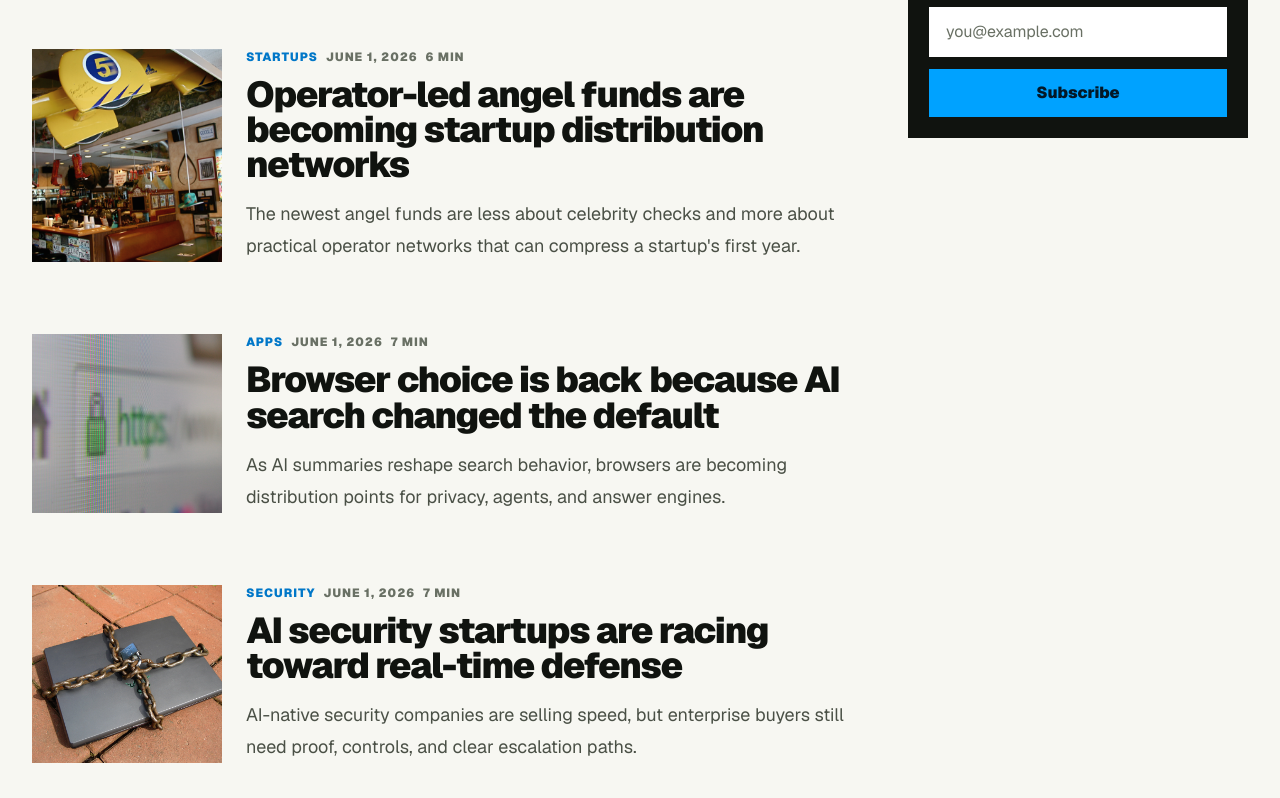
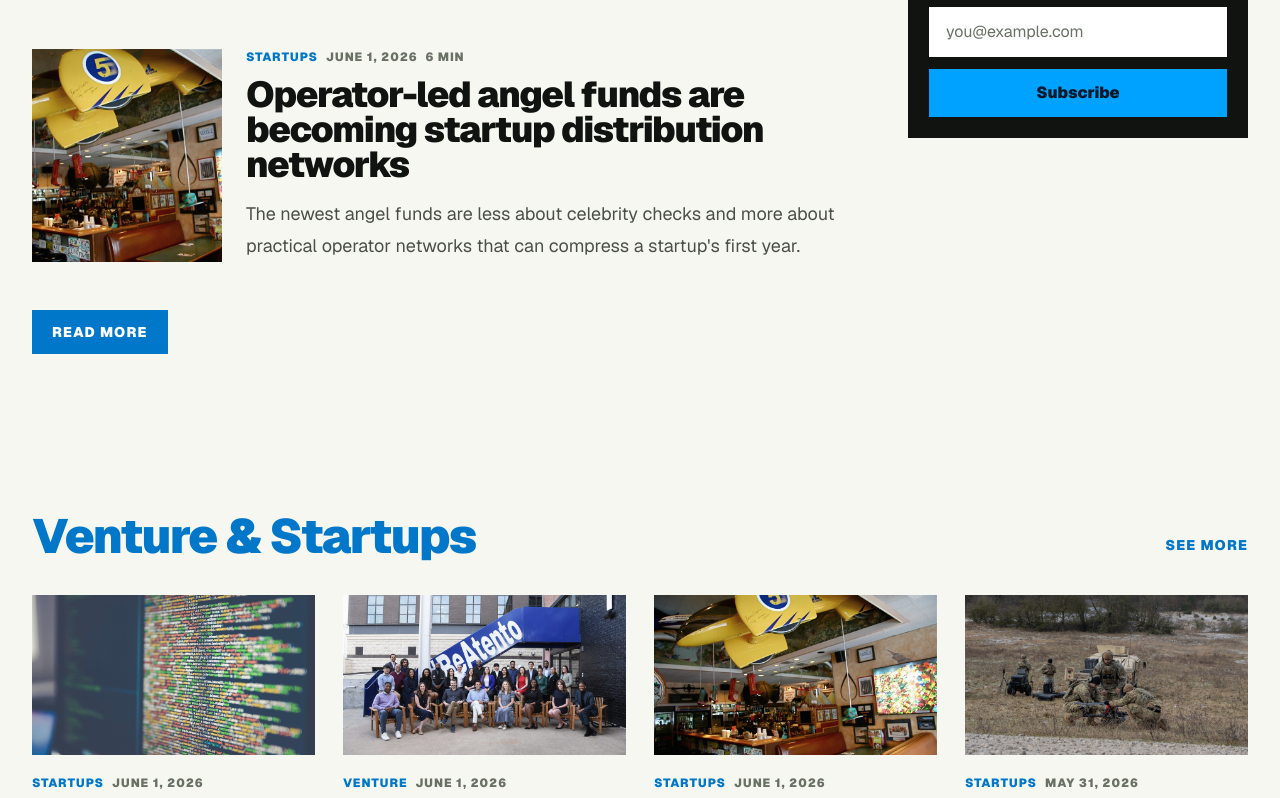
Before and after one commit to farzeenilyaszargar/Morvane, a Next.js app: page / in a window 1280 px wide. Shown: the part 1875-2673 px from the top of the page. Built offline with nearby package versions, Linux system fonts and the light colour scheme.

Commit message:
Add latest news expansion

```diff
--- a/app/page.tsx
+++ b/app/page.tsx
@@ -204,6 +204,8 @@ function PopularList({ articles: list }: { articles: (typeof articles)[number][]
 export default function Home() {
   const [lead, ...topStories] = featuredArticles;
   const latestArticles = articles.slice(3, 11);
+  const visibleLatestArticles = latestArticles.slice(0, 4);
+  const moreLatestArticles = latestArticles.slice(4);
   const ventureArticles = articles.filter((article) =>
     ["Venture", "Startups", "Defense Tech"].includes(article.category),
   );
@@ -252,9 +254,22 @@ export default function Home() {
       <section className="mx-auto grid max-w-7xl gap-14 px-5 py-16 sm:px-8 lg:grid-cols-[minmax(0,1fr)_340px] lg:py-20">
         <div>
           <SectionTitle title="Latest News" href="/#latest" />
-          {latestArticles.map((article) => (
+          {visibleLatestArticles.map((article) => (
             <LatestRow key={article.slug} article={article} />
           ))}
+          {moreLatestArticles.length > 0 ? (
+            <details className="group">
+              <summary className="mt-3 inline-flex cursor-pointer list-none items-center bg-[#0077C8] px-5 py-3 text-sm font-black uppercase tracking-[0.08em] text-white transition hover:bg-[#10130f] focus-visible:outline-2 focus-visible:outline-offset-4 focus-visible:outline-[#0077C8] [&::-webkit-details-marker]:hidden">
+                <span className="group-open:hidden">Read more</span>
+                <span className="hidden group-open:inline">Show fewer</span>
+              </summary>
+              <div className="mt-3">
+                {moreLatestArticles.map((article) => (
+                  <LatestRow key={article.slug} article={article} />
+                ))}
+              </div>
+            </details>
+          ) : null}
         </div>
 
         <aside className="space-y-14">
```
